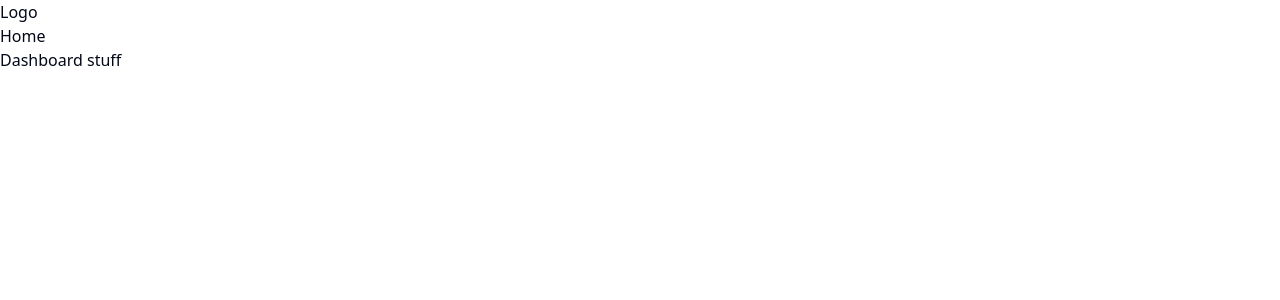
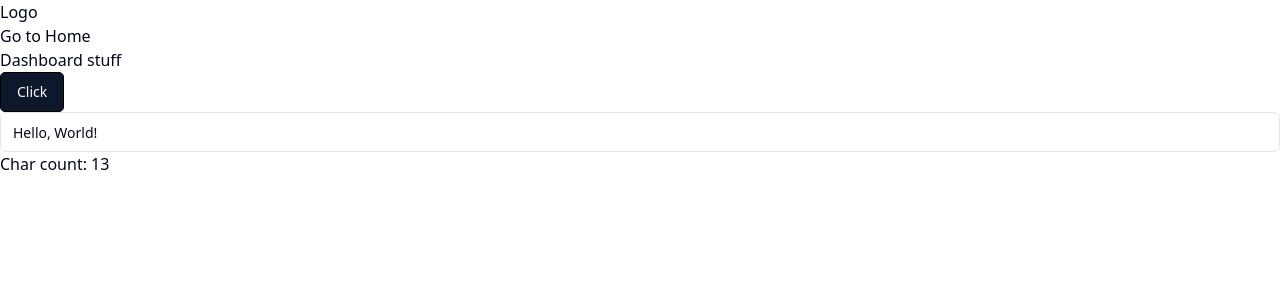
Before and after one commit to diegoaraujo85/solid-react-codigo-fonte, a React (Vite) app: page /dashboard in a window 1280 px wide. Shown: the top 300 px of the page. Built offline with nearby package versions, Linux system fonts and the light colour scheme.

Commit message:
LSP, Liskov usar comp pai ou filho não deve resultar em erro

```diff
--- /dev/null
+++ b/src/components/Button/index.tsx
@@ -0,0 +1,15 @@
+import React from "react";
+
+import { StyledButton } from "./styles";
+
+const Button = ({
+  handleClick,
+  children,
+}: {
+  handleClick: () => void;
+  children?: React.ReactNode;
+}) => {
+  return <StyledButton onClick={handleClick}>{children}</StyledButton>;
+};
+
+export default Button;
--- /dev/null
+++ b/src/components/Button/styles.ts
@@ -0,0 +1,7 @@
+import styled from "styled-components";
+import { Button } from "../ui/button";
+
+export const StyledButton = styled(Button)`
+  border: 1px solid black;
+  border-radius: 5px;
+`;
--- a/src/components/Header/index.tsx
+++ b/src/components/Header/index.tsx
@@ -1,6 +1,8 @@
 import { Link } from "react-router-dom";
 import { ActiveUsersList } from "../../pages/ActiveUsersList";
 import Message from "../Message";
+import Button from "../Button";
+import { CharCountInput } from "../Input";
 
 const Logo = () => (
   <div>
@@ -25,6 +27,15 @@
 const OtherDashboardStuff = () => (
   <div>
     <h1>Dashboard stuff</h1>
+
+    <Button handleClick={() => {}}>Click</Button>
+
+    <CharCountInput
+      value="Hello, World!"
+      onChange={(e) => {
+        console.log(e.target.value);
+      }}
+    />
   </div>
 );
 
@@ -39,7 +50,7 @@
 const HomePage = () => (
   <>
     <Header>
-      <Link to="/dashboard">Dashboard</Link>
+      <Link to="/dashboard">Go to Dashboard</Link>
     </Header>
     <OtherHomeStuff />
   </>
@@ -47,7 +58,7 @@
 const DashboardPage = () => (
   <>
     <Header>
-      <Link to="/home">Home</Link>
+      <Link to="/home">Go to Home</Link>
     </Header>
     <OtherDashboardStuff />
   </>
--- /dev/null
+++ b/src/components/Input/index.tsx
@@ -0,0 +1,19 @@
+import React, { InputHTMLAttributes } from "react";
+import { Input as PureInput } from "../ui/input";
+
+type Props = InputHTMLAttributes<HTMLInputElement>;
+
+const Input = (props: Props) => {
+  return <PureInput {...props} />;
+};
+
+const CharCountInput = (props: Props) => {
+  return (
+    <>
+      <Input {...props} />
+      <span>Char count: {props.value?.length ?? 0}</span>
+    </>
+  );
+};
+
+export { Input, CharCountInput };
--- /dev/null
+++ b/src/components/ui/button.tsx
@@ -0,0 +1,56 @@
+import * as React from "react"
+import { Slot } from "@radix-ui/react-slot"
+import { cva, type VariantProps } from "class-variance-authority"
+
+import { cn } from "@/lib/utils"
+
+const buttonVariants = cva(
+  "inline-flex items-center justify-center whitespace-nowrap rounded-md text-sm font-medium ring-offset-background transition-colors focus-visible:outline-none focus-visible:ring-2 focus-visible:ring-ring focus-visible:ring-offset-2 disabled:pointer-events-none disabled:opacity-50",
+  {
+    variants: {
+      variant: {
+        default: "bg-primary text-primary-foreground hover:bg-primary/90",
+        destructive:
+          "bg-destructive text-destructive-foreground hover:bg-destructive/90",
+        outline:
+          "border border-input bg-background hover:bg-accent hover:text-accent-foreground",
+        secondary:
+          "bg-secondary text-secondary-foreground hover:bg-secondary/80",
+        ghost: "hover:bg-accent hover:text-accent-foreground",
+        link: "text-primary underline-offset-4 hover:underline",
+      },
+      size: {
+        default: "h-10 px-4 py-2",
+        sm: "h-9 rounded-md px-3",
+        lg: "h-11 rounded-md px-8",
+        icon: "h-10 w-10",
+      },
+    },
+    defaultVariants: {
+      variant: "default",
+      size: "default",
+    },
+  }
+)
+
+export interface ButtonProps
+  extends React.ButtonHTMLAttributes<HTMLButtonElement>,
+    VariantProps<typeof buttonVariants> {
+  asChild?: boolean
+}
+
+const Button = React.forwardRef<HTMLButtonElement, ButtonProps>(
+  ({ className, variant, size, asChild = false, ...props }, ref) => {
+    const Comp = asChild ? Slot : "button"
+    return (
+      <Comp
+        className={cn(buttonVariants({ variant, size, className }))}
+        ref={ref}
+        {...props}
+      />
+    )
+  }
+)
+Button.displayName = "Button"
+
+export { Button, buttonVariants }
--- /dev/null
+++ b/src/components/ui/input.tsx
@@ -0,0 +1,25 @@
+import * as React from "react"
+
+import { cn } from "@/lib/utils"
+
+export interface InputProps
+  extends React.InputHTMLAttributes<HTMLInputElement> {}
+
+const Input = React.forwardRef<HTMLInputElement, InputProps>(
+  ({ className, type, ...props }, ref) => {
+    return (
+      <input
+        type={type}
+        className={cn(
+          "flex h-10 w-full rounded-md border border-input bg-background px-3 py-2 text-sm ring-offset-background file:border-0 file:bg-transparent file:text-sm file:font-medium placeholder:text-muted-foreground focus-visible:outline-none focus-visible:ring-2 focus-visible:ring-ring focus-visible:ring-offset-2 disabled:cursor-not-allowed disabled:opacity-50",
+          className
+        )}
+        ref={ref}
+        {...props}
+      />
+    )
+  }
+)
+Input.displayName = "Input"
+
+export { Input }
```
